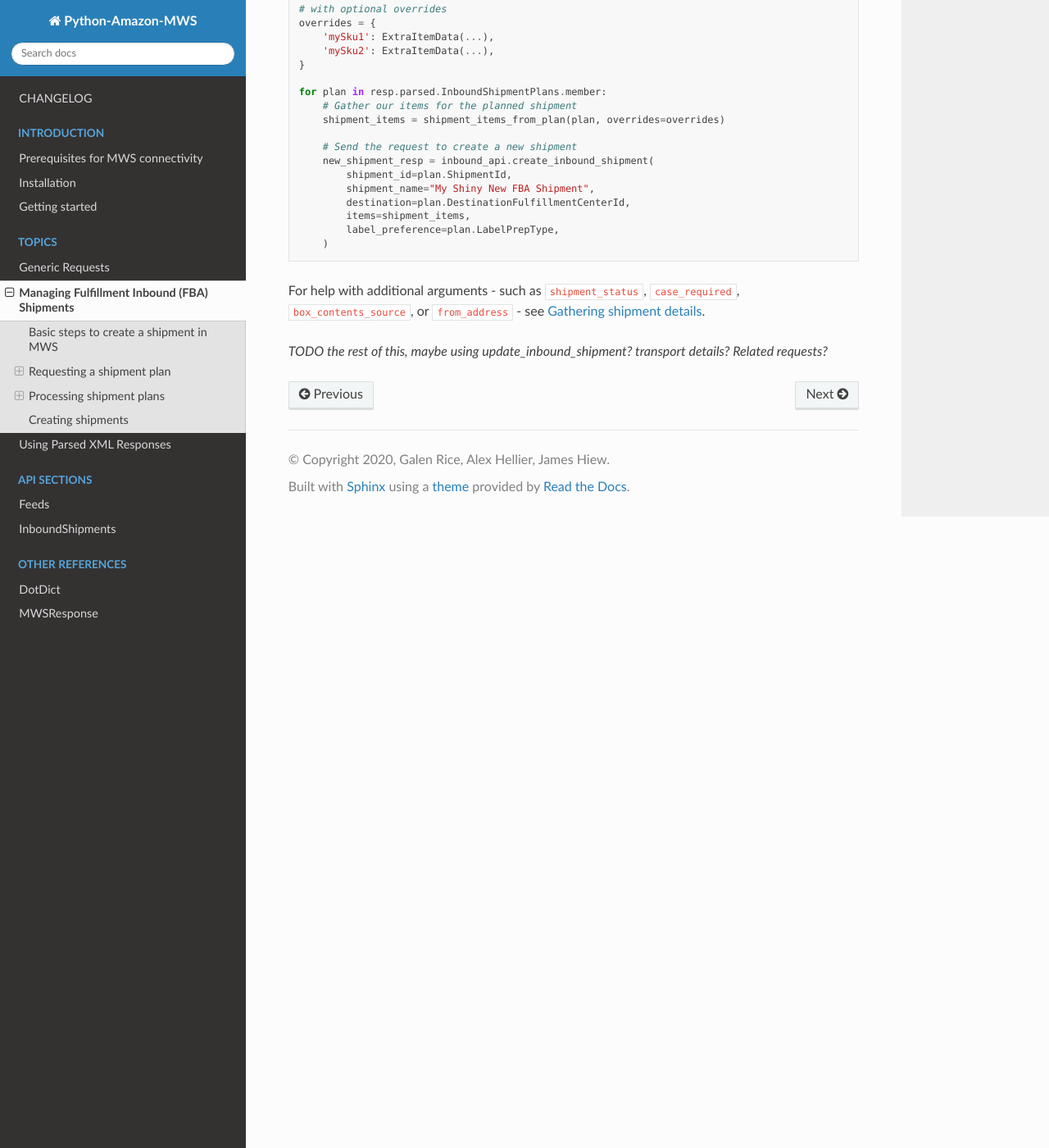
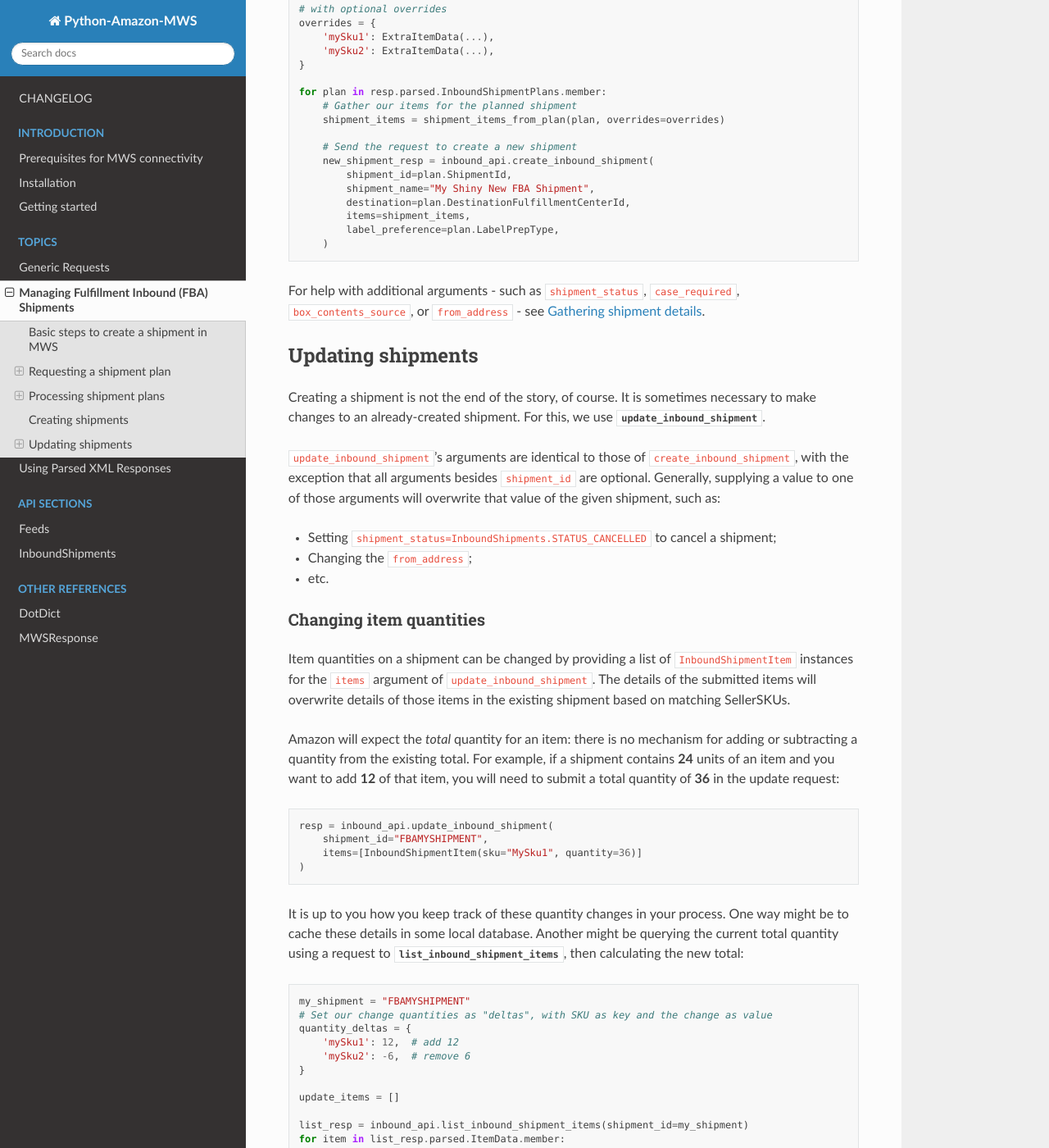
Before and after one commit to python-amazon-mws/python-amazon-mws, a Sphinx documentation site: the page built from docs/source/topics/managingFBAShipments.rst, in a window 1280 px wide and 1400 px high, scrolled down 10432 px. Shown: the whole window at 82% size. Built offline with Sphinx 7.4.7 and the Read the Docs theme 2.0.0, drawn with Linux system fonts in a browser that asks for light colours; some of the changed text lies outside the part shown.

Commit message:
[wip] initial section for updating shipments

```diff
--- a/docs/source/topics/managingFBAShipments.rst
+++ b/docs/source/topics/managingFBAShipments.rst
@@ -517,4 +517,77 @@ method:
 For help with additional arguments - such as ``shipment_status``, ``case_required``, ``box_contents_source``,
 or ``from_address`` - see `Gathering shipment details`_.
 
+Updating shipments
+==================
+
+Creating a shipment is not the end of the story, of course. It is sometimes necessary to make changes to an
+already-created shipment. For this, we use
+:py:meth:`update_inbound_shipment <mws.apis.inbound_shipments.InboundShipments.update_inbound_shipment>`.
+
+``update_inbound_shipment``'s arguments are identical to those of ``create_inbound_shipment``, with the exception that
+all arguments besides ``shipment_id`` are optional. Generally, supplying a value to one of those arguments will
+overwrite that value of the given shipment, such as:
+
+- Setting ``shipment_status=InboundShipments.STATUS_CANCELLED`` to cancel a shipment;
+- Changing the ``from_address``;
+- etc.
+
+Changing item quantities
+------------------------
+
+Item quantities on a shipment can be changed by providing a list of ``InboundShipmentItem`` instances for the ``items``
+argument of ``update_inbound_shipment``. The details of the submitted items will overwrite details of those items in the
+existing shipment based on matching SellerSKUs.
+
+Amazon will expect the *total* quantity for an item: there is no mechanism for adding or subtracting a quantity from
+the existing total. For example, if a shipment contains **24** units of an item and you want to add **12** of that item,
+you will need to submit a total quantity of **36** in the update request:
+
+.. code-block:: python
+
+    resp = inbound_api.update_inbound_shipment(
+        shipment_id="FBAMYSHIPMENT",
+        items=[InboundShipmentItem(sku="MySku1", quantity=36)]
+    )
+
+It is up to you how you keep track of these quantity changes in your process. One way might be to cache these details
+in some local database. Another might be querying the current total quantity using a request to
+:py:meth:`list_inbound_shipment_items <mws.apis.inbound_shipments.InboundShipments.list_inbound_shipment_items>`, then
+calculating the new total:
+
+.. code-block:: python
+
+    my_shipment = "FBAMYSHIPMENT"
+    # Set our change quantities as "deltas", with SKU as key and the change as value
+    quantity_deltas = {
+        'mySku1': 12,  # add 12
+        'mySku2': -6,  # remove 6
+    }
+
+    update_items = []
+
+    list_resp = inbound_api.list_inbound_shipment_items(shipment_id=my_shipment)
+    for item in list_resp.parsed.ItemData.member:
+        if item.SellerSKU in quantity_deltas:
+            new_quantity = item.QuantityShipped + quantity_deltas[item.SellerSKU]
+
+            # Negative quantities not permitted, so set 0 as a minimum using `max`:
+            new_quantity = max([new_quantity, 0])
+
+            # Add items to a list for updates:
+            update_items.append(
+                InboundShipmentItem(item.SellerSKU, new_quantity)
+            )
+
+    if update_items:
+        update_resp = inbound_api.update_inbound_shipment(
+            shipment_id=my_shipment,
+            items=update_items,
+        )
+
+Adding items from a new shipment plan
+-------------------------------------
+
+Under certain conditions, items from a new shipment plan can be added to one of your existing shipments in WORKING status
+
 *TODO the rest of this, maybe using update_inbound_shipment? transport details? Related requests?*
```
